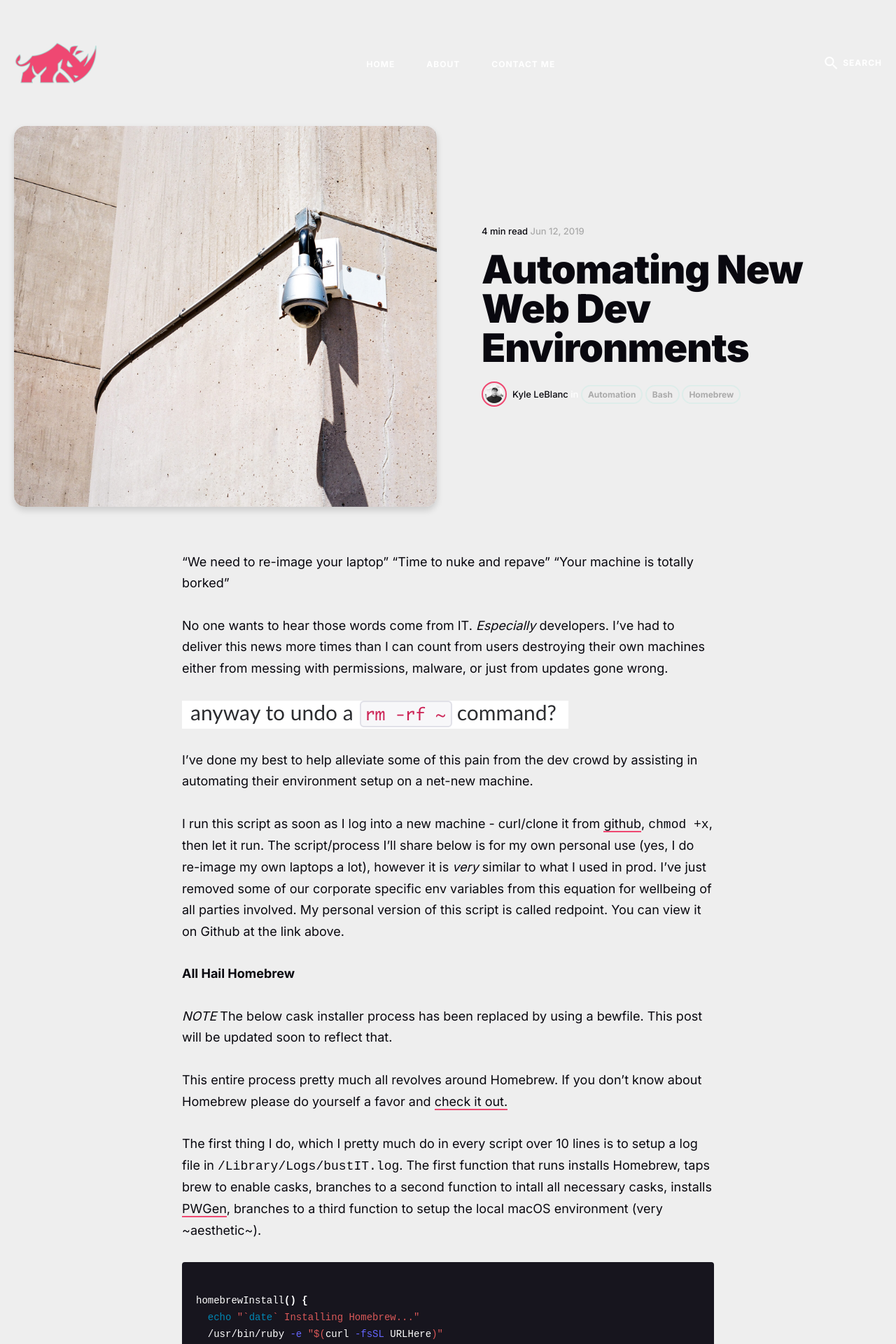
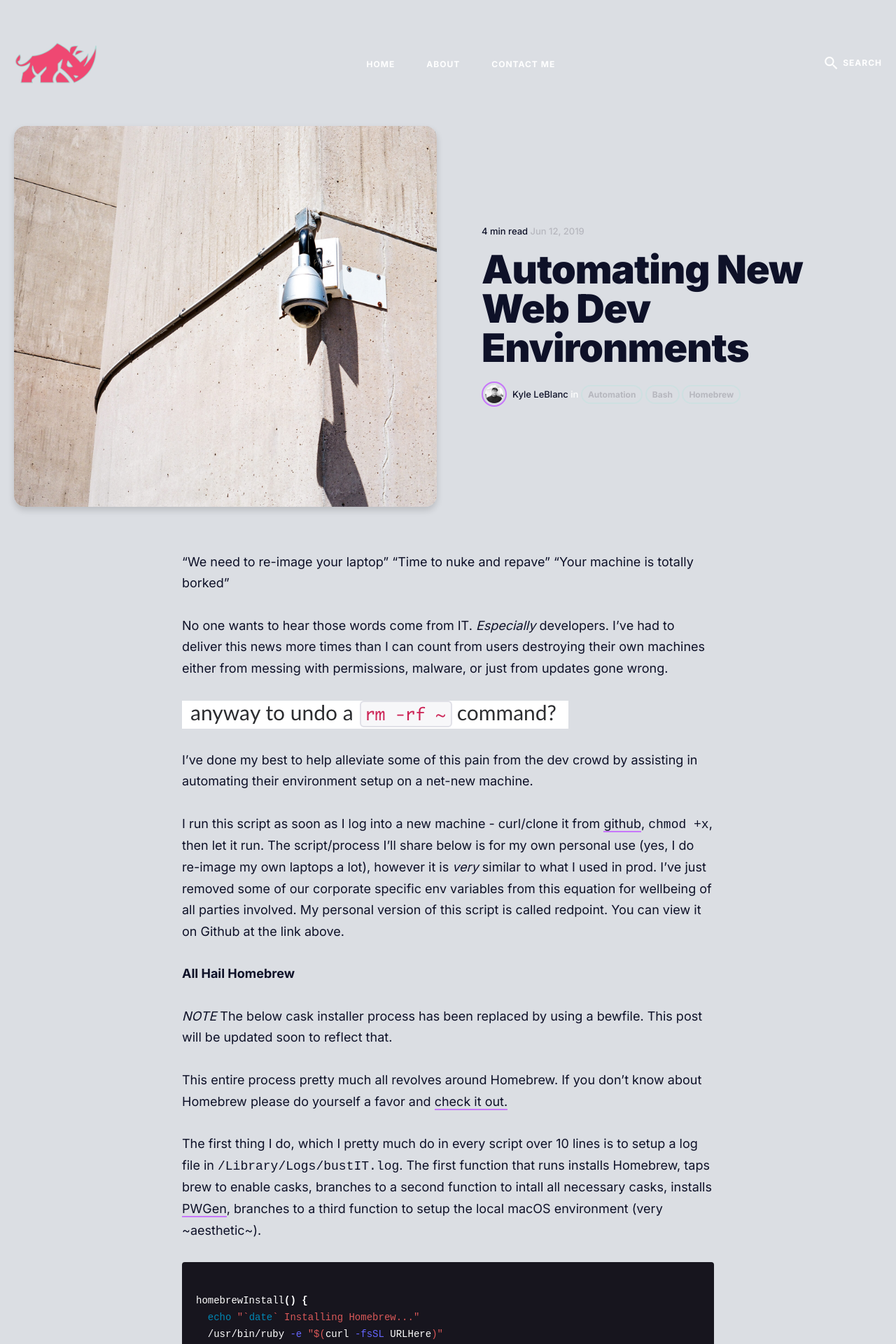
Before and after one commit to leblanck/pinkrhino, a Jekyll site: the page built from _posts/2019-06-12-automating-new-device-setup.markdown, in a window 1280 px wide. Shown: the top 1920 px of the page at 70% size. Built offline with Jekyll 4.4.1, drawn with Linux system fonts in a browser that asks for light colours; nearby versions of some CDN libraries.

Commit message:
Update _variables.scss

```diff
--- a/_sass/0-settings/_variables.scss
+++ b/_sass/0-settings/_variables.scss
@@ -12,21 +12,23 @@ $global-transition: all .2s;
 // *****************
 // Color Variables
 // *****************
-// $brand-color: #ff7b7b;
-//$brand-color: #6DECAF;
-$brand-color: #EF4871;
+//$brand-color: #EF4871;
+$brand-color: #C777FA;
 $alt-brand-color: #99E6D8;
-$dark: #09080f;
+//$dark: #09080f;
+$dark: #0E1128;
 $blue-dark: #17151E;
-$gray: #aaa;
-$light-gray: #eee;
+$gray: #B6B7BE;
+//$gray: #aaa;
+$light-gray: #DBDEE3;
+//$light-gray: #eee;
 $white: #fff;
 
 // Body Color
 $text-color: $dark;
 
 // Background Colors
-$background-color: #eee;
+$background-color: $light-gray;
 
 
 // *****************
```
